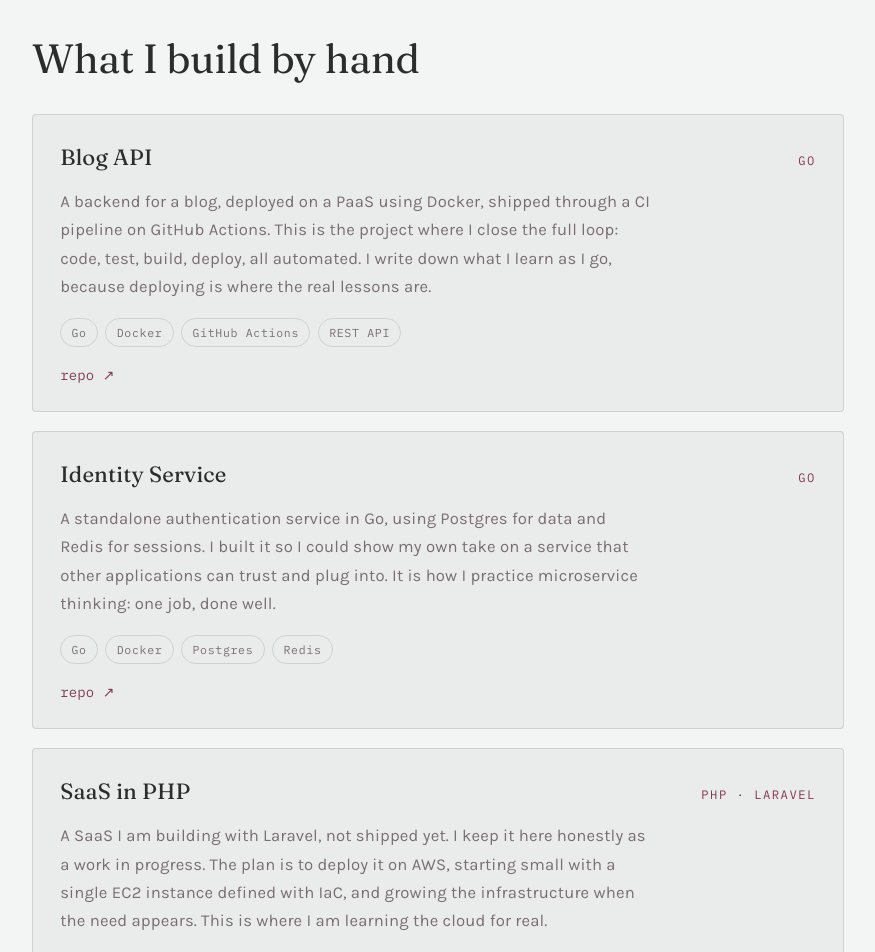
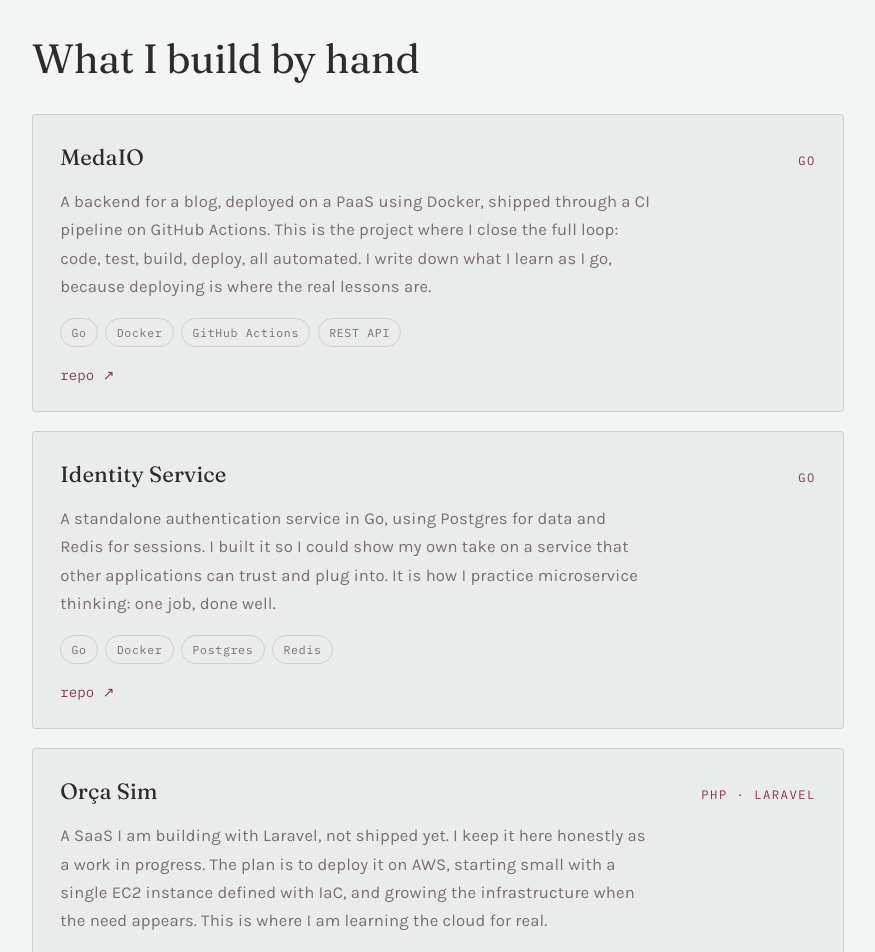
Before and after one commit to p-v-dev/Portifolio, a React (Vite) app: page / in a window 1280 px wide. Shown: the part 1220-2172 px from the top of the page, without its empty margins (202-1077 px from the left). Built offline with nearby package versions, Linux system fonts and the light colour scheme.

Commit message:
content fix 2

```diff
--- a/src/App.tsx
+++ b/src/App.tsx
@@ -28,7 +28,7 @@ function App() {
 
         <article className="project">
           <div className="head">
-            <h3>Blog API</h3>
+            <h3>MedaIO</h3>
             <span className="lang">Go</span>
           </div>
           <p>
@@ -66,7 +66,7 @@ function App() {
 
         <article className="project">
           <div className="head">
-            <h3>SaaS in PHP</h3>
+            <h3>Orça Sim</h3>
             <span className="lang">PHP · Laravel</span>
           </div>
           <p>
```
